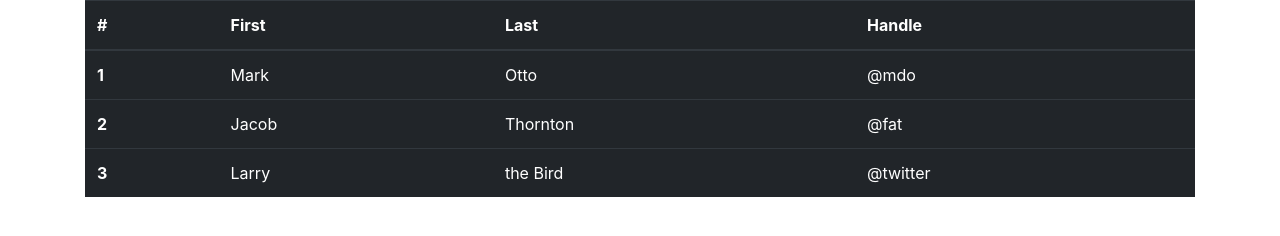
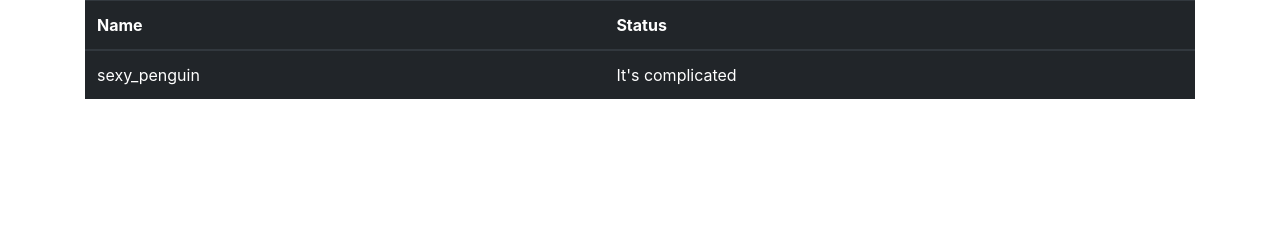
Before and after one commit to CptLolliPants/deploymenMonitor, a website: page views/index.html in a window 1280 px wide. Drawn offline with Linux system fonts and the light colour scheme; files that its build step writes are made by us from their sources; no server answers; files whose address does not match are found by name.

Commit message:
New table

```diff
--- a/views/index.html
+++ b/views/index.html
@@ -16,30 +16,14 @@
         <table class="table table-dark">
                 <thead>
                   <tr>
-                    <th scope="col">#</th>
-                    <th scope="col">First</th>
-                    <th scope="col">Last</th>
-                    <th scope="col">Handle</th>
+                    <th scope="col">Name</th>
+                    <th scope="col">Status</th>
                   </tr>
                 </thead>
                 <tbody>
                   <tr>
-                    <th scope="row">1</th>
-                    <td>Mark</td>
-                    <td>Otto</td>
-                    <td>@mdo</td>
-                  </tr>
-                  <tr>
-                    <th scope="row">2</th>
-                    <td>Jacob</td>
-                    <td>Thornton</td>
-                    <td>@fat</td>
-                  </tr>
-                  <tr>
-                    <th scope="row">3</th>
-                    <td>Larry</td>
-                    <td>the Bird</td>
-                    <td>@twitter</td>
+                    <td>sexy_penguin</td>
+                    <td>It's complicated</td>
                   </tr>
                 </tbody>
               </table>
```
